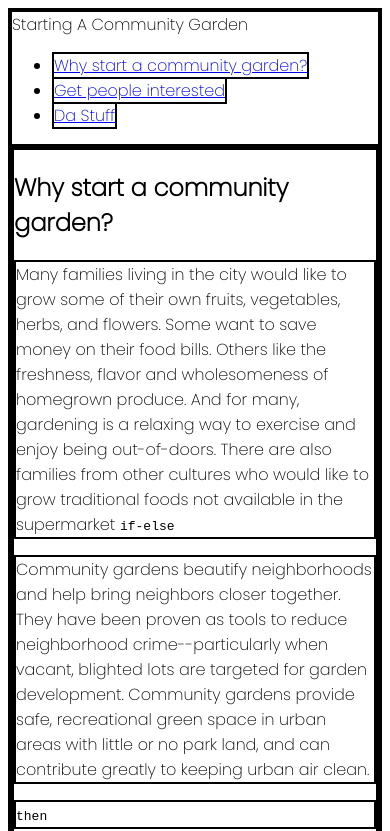
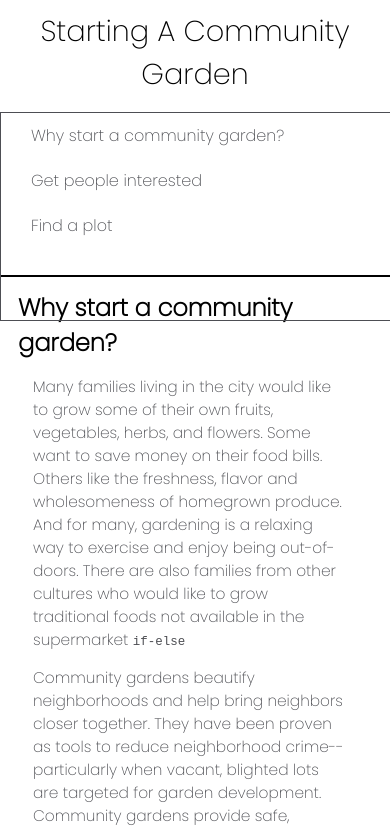
Before and after one commit to kleinlikecalvin/technical-doc-page, a plain HTML site: page index.html in a window 390 px wide. Shown: the top 831 px of the page. Drawn offline with Linux system fonts and the light colour scheme.

Commit message:
adding the styling

```diff
--- a/index.html
+++ b/index.html
@@ -10,10 +10,10 @@
   <body>
     <nav id="navbar">
       <header>Starting A Community Garden</header>
-      <ul>
+      <ul id="nav-ul">
         <li><a href="#1" class="nav-link">Why start a community garden?</a></li>
         <li><a href="#2" class="nav-link">Get people interested</a></li>
-        <li><a href="#3" class="nav-link">Da Stuff</a></li>
+        <li><a href="#3" class="nav-link">Find a plot</a></li>
       </ul>
     </nav>
     <main id="main-doc">
--- a/styles.css
+++ b/styles.css
@@ -1,23 +1,88 @@
 body {
+  min-width: 290px;
   font-family: "Poppins", sans-serif;
-  border: 2px solid black;
 }
 #navbar {
-  border: 2px solid black;
+  position: fixed;
+  min-width: 290px;
+  top: 0px;
+  left: 0px;
+  width: 300px;
+  height: 100%;
+  border-right: solid;
+}
+header {
+  color: black;
+  margin: 10px;
+  text-align: center;
+  font-size: 1.8em;
+  font-weight: thin;
+}
+#nav-ul {
+  height: 88%;
+  padding: 0;
+  overflow-y: auto;
+  overflow-x: hidden;
+  color: #4d4e53;
+  border-top: 1px solid;
+  list-style: none;
+  position: relative;
+  width: 100%;
 }
 .nav-link {
-  border: 2px solid black;
+  display: block;
+  padding: 10px 30px;
+  color: #4d4e53;
+  text-decoration: none;
+  cursor: pointer;
 }
 #main-doc {
-  font-family: "Poppins", sans-serif;
-  border: 2px solid black;
+  position: absolute;
+  margin-left: 310px;
+  padding: 20px;
+  margin-bottom: 110px;
 }
-.main-section {
-  border: 2px solid black;
+h1 {
+  text-align: left;
+  margin: 0px;
 }
 p {
-  border: 2px solid black;
+  color: #4d4e53;
+  margin: 15px;
+  font-size: 0.96em;
 }
 #the_list {
-  border: 2px solid black;
+  margin: 15px 0px 0px 20px;
 }
+@media only screen and (max-width: 815px) {
+  /* For mobile phones: */
+  #nav-ul {
+    border: 1px solid;
+    height: 207px;
+  }
+
+  #navbar {
+    background-color: white;
+    position: absolute;
+    top: 0;
+    padding: 0;
+    margin: 0;
+    width: 100%;
+    max-height: 275px;
+    border: none;
+    z-index: 1;
+    border-bottom: 2px solid;
+  }
+
+  #main-doc {
+    position: relative;
+    margin-left: 0px;
+    margin-top: 270px;
+  }
+}
+
+@media only screen and (max-width: 400px) {
+  #main-doc {
+    margin-left: -10px;
+  }
+}
```
